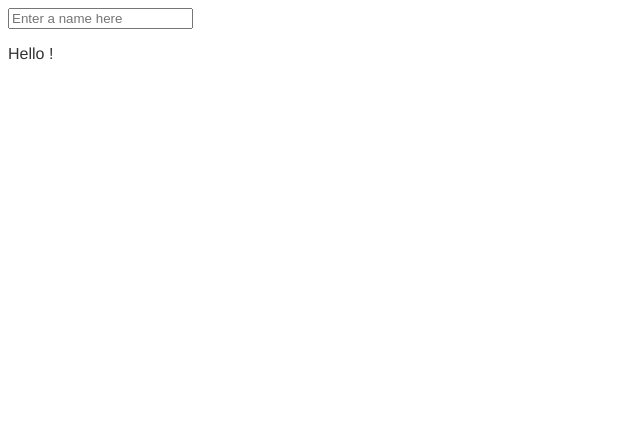
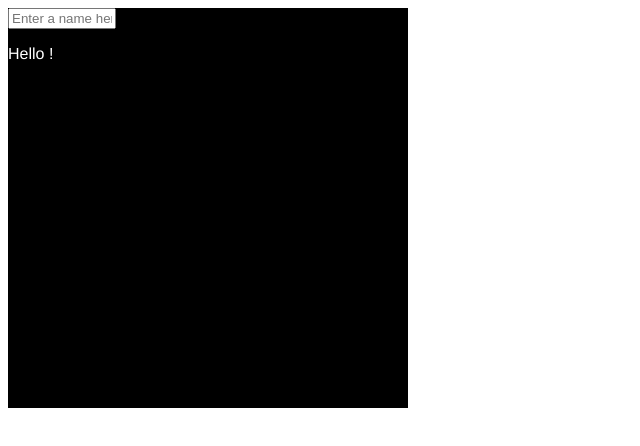
Before and after one commit to chibicode/jayhori.github.io, a plain HTML site: page index.html in a window 1280 px wide. Shown: the whole page, without its empty margins (0-640 px from the left). Drawn offline with nearby package versions, Linux system fonts and the light colour scheme; files that its build step writes are made by us from their sources.

Commit message:
Created the grids partial.

```diff
--- /dev/null
+++ b/_grids.scss
@@ -0,0 +1,8 @@
+.single {
+width: 400px;
+height: 400px;
+margin: 0;
+padding: 0;
+border: 0;
+background-color: black;
+}
--- a/index.html
+++ b/index.html
@@ -1,11 +1,16 @@
 <!DOCTYPE html>
 <html ng-app>
 	<head>
+		<title>JH by GitHub</title>
+		<script src="https://ajax.googleapis.com/ajax/libs/angularjs/1.2.8/angular.min.js"></script>
 		<link rel="stylesheet" type="text/css" href="style.css">
-		<script src="https://ajax.googleapis.com/ajax/libs/angularjs/1.2.8/angular.min.js"></script>
+
 	</head>
 	<body>
-		<input type="text" ng-model="name" placeholder="Enter a name here">
-		<p>Hello {{name}}!</p>
+
+		<div class="single">
+			<input class="input-size" type="text" ng-model="name" placeholder="Enter a name here">
+			<p class="white">Hello {{name}}!</p>
+		<div>
 	</body>
 </html>
--- a/style.scss
+++ b/style.scss
@@ -2,8 +2,19 @@
 
 $font-stack: Helvetica, arial, sans-serif;
 $primary-color: #333;
+$light-color: #FFF;
 
 body {
 	font: 100% $font-stack;
 	color: $primary-color;
 }
+
+.input-size {
+	width: 100px;
+}
+
+p.white {
+		color: $light-color;
+}
+
+@import 'grids';
```
Also changed, not shown: css/style.css (added), style.css (added), 2 other files.
